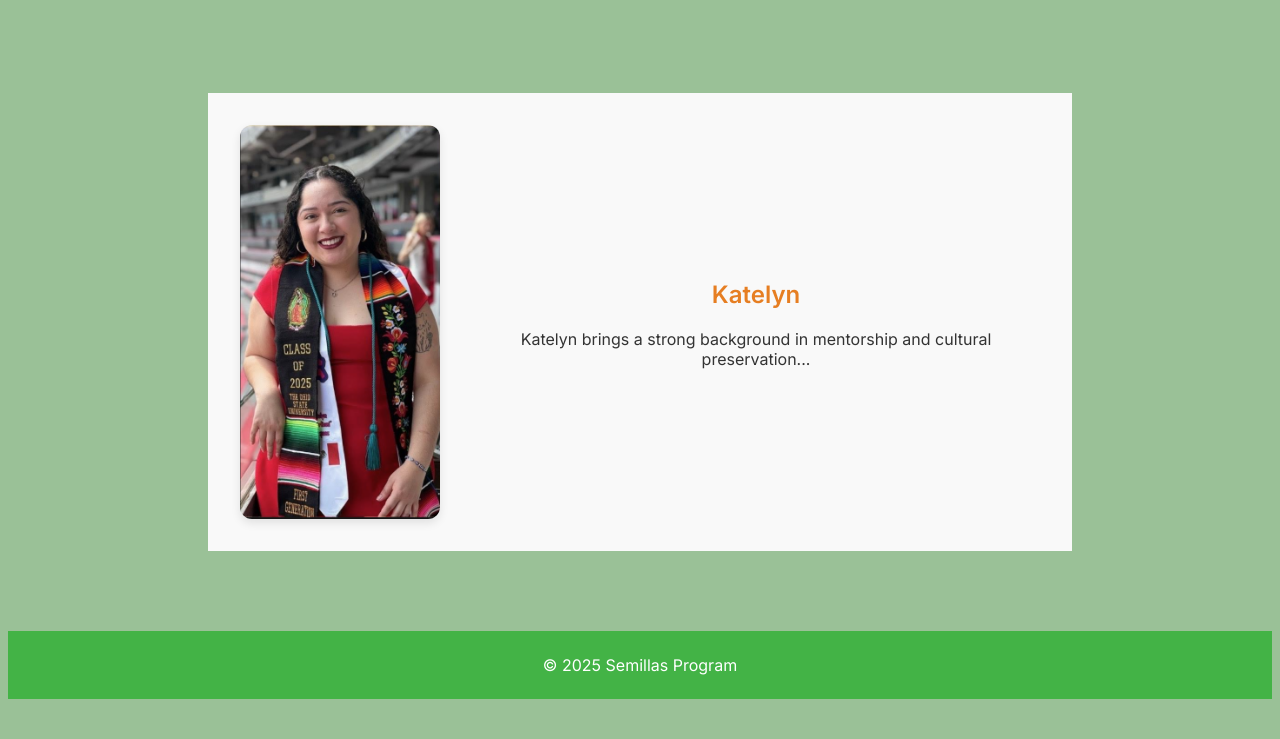
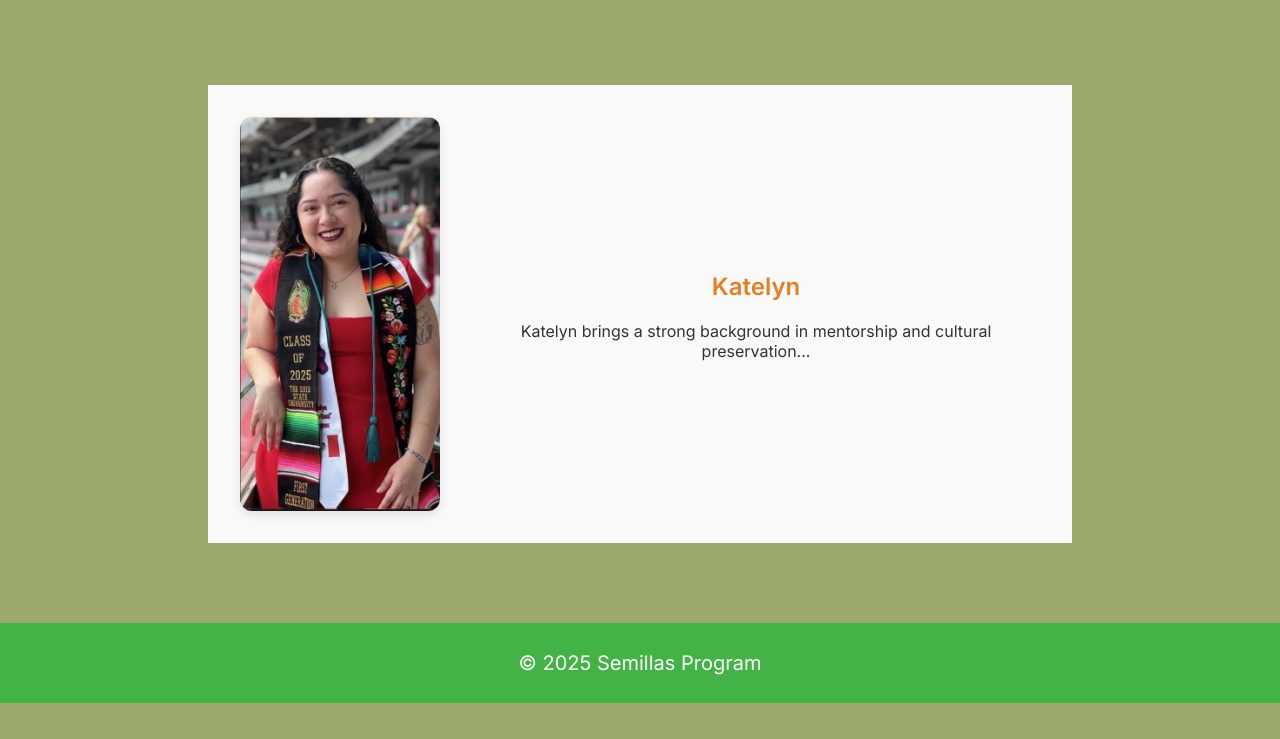
Before and after one commit to imehtn/imehtn.github.io, a plain HTML site: page index.html in a window 1280 px wide. Shown: the part 1618-2357 px from the top of the page. After the commit the page ends 2321 px from the top, so only its background shows below. Drawn offline with Linux system fonts and the light colour scheme.

Commit message:
testing color and footer

```diff
--- a/styles/main.css
+++ b/styles/main.css
@@ -1,17 +1,26 @@
 @import url('https://fonts.googleapis.com/css2?family=Inter:wght@400;600&display=swap');
 
 
-body {
+html, body {
   font-family: 'Proxima Nova', 'Inter', 'Segoe UI', Roboto, 'Helvetica Neue', sans-serif;
-  background: #9ac197;
+  height: 100%;
+  margin: 0;
+  display: felx;
+  flex-direction: column;
+
+  background: #9baa6c;
   margin: 50;
   color: #333;
   padding:0cqi 0 2rem;
   margin: 50;
 }
 
+main {
+  flex: 1; /* Pushes the footer to the bottom when content is short */
+}
+
 header{
-  background: radial-gradient(circle, white 20%, #9baa6c 100%);
+  background: radial-gradient(circle, white 25%, #9baa6c 100%);
   color: white;
   text-align: center;
   padding: 3rem;
@@ -28,7 +37,8 @@ footer{
   color: white;
   text-align: center;
   padding: 0.5rem;
-  font-size: 50;
+  font-size: 1.25rem;
+  margin-top: auto;
 }
 
 h1 {
```
